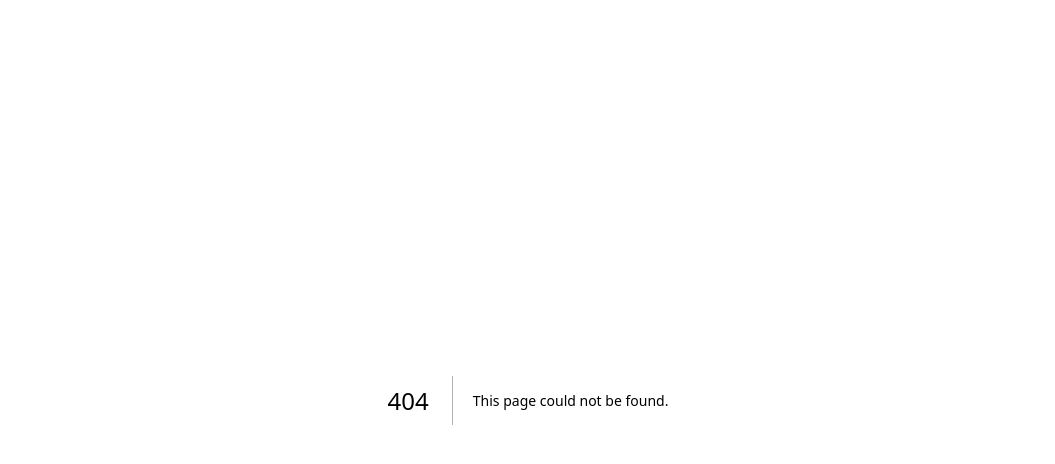
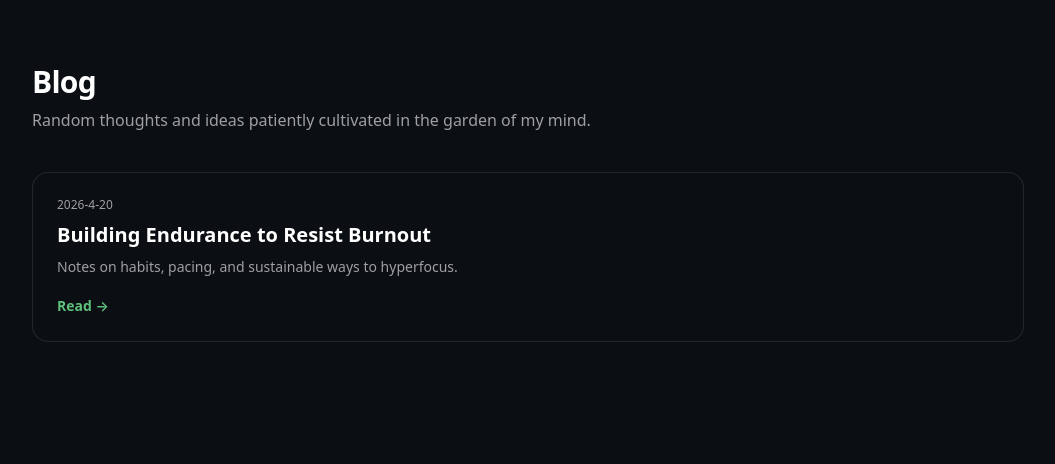
Before and after one commit to jeanbeanie/jeane.dev, a Next.js app: page /blog in a window 1280 px wide. Before the commit this address had no page. Shown: the top 464 px of the page, without its empty margins (112-1167 px from the left). Built offline with nearby package versions, Linux system fonts and the light colour scheme.

Commit message:
create basic blog index page, write simple func for returning markdown posts meta data, link to blog index on homepage

```diff
--- /dev/null
+++ b/src/lib/posts.ts
@@ -0,0 +1,43 @@
+import fs from 'fs';
+import path from 'path';
+import matter from 'gray-matter';
+
+export type PostMeta = {
+    title: string;
+    date: string;
+    description: string;
+    slug: string;
+};
+
+const postsDirectory = path.join(process.cwd(), 'posts');
+
+export function getAllPosts(): PostMeta[] {
+    const fileNames = fs.readdirSync(postsDirectory);
+
+    const posts = fileNames
+        // Only consider markdown files
+        .filter((fileName) => fileName.endsWith('.md'))
+        // Read and parse each markdown file to extract metadata
+        .map((fileName) => {
+            const fullPath = path.join(postsDirectory, fileName);
+            const fileContents = fs.readFileSync(fullPath, 'utf8');
+            const { data } = matter(fileContents);
+            const meta = data as PostMeta;
+
+            if (!meta.title || !meta.date || !meta.description || !meta.slug) {
+                throw new Error(`Post ${fileName} is missing required metadata.`);
+            }
+
+            return {
+                title: meta.title,
+                date: meta.date,
+                description: meta.description,
+                slug: meta.slug,
+            } satisfies PostMeta;
+        });
+
+    // Sort posts by date in descending order
+    posts.sort((a, b) => (a.date < b.date ? 1 : -1));
+
+    return posts;
+}
--- /dev/null
+++ b/src/pages/blog/index.tsx
@@ -0,0 +1,46 @@
+import { getAllPosts } from '@/lib/posts';
+import Head from 'next/head';
+import Link from 'next/link';
+export default function BlogIndex({ posts }: { posts: ReturnType<typeof getAllPosts> }) {
+    console.log('posts',posts);
+    return (
+        <>
+            <Head>
+                <title>Blog — Jeane Ramos</title>
+            </Head>
+
+            <main className="container-page section">
+                <h1 className="text-3xl font-semibold tracking-tight">Blog</h1>
+                <p className="mt-2 text-foreground/60">
+                    Random thoughts and ideas patiently cultivated in the garden of my mind.
+                </p>
+
+                <div className="mt-10 grid gap-6">
+                    {posts.map((p) => (
+                        <article key={p.slug} className="card">
+                            <div className="text-xs text-foreground/60">{p.date}</div>
+                            <h2 className="mt-2 text-xl font-semibold">
+                                <Link className="hover:underline" href={`/blog/${p.slug}`}>
+                                    {p.title}
+                                </Link>
+                            </h2>
+                            {p.description ? (
+                                <p className="mt-2 text-sm text-foreground/60">{p.description}</p>
+                            ) : null}
+                            <div className="mt-4">
+                                <Link className="link text-sm" href={`/blog/${p.slug}`}>
+                                    Read →
+                                </Link>
+                            </div>
+                        </article>
+                    ))}
+                </div>
+            </main>
+        </>
+    );
+}
+
+export function getStaticProps() {
+    const posts = getAllPosts();
+    return { props: { posts } };
+}
--- a/src/pages/index.tsx
+++ b/src/pages/index.tsx
@@ -155,7 +155,7 @@ export default function Home() {
                     </div>
 
                     <div className="mt-8 text-sm text-foreground/60">
-                        <span className="font-semibold text-accent">&lt;&lt;</span> More posts (coming soon)
+                        <a href="/blog"><span className="font-semibold text-accent">&lt;&lt; </span>More posts (coming soon)</a>
                     </div>
                 </section>
             </main>
```
